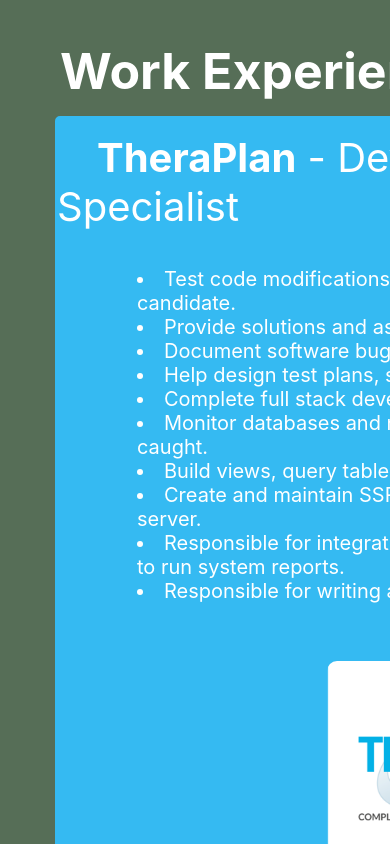
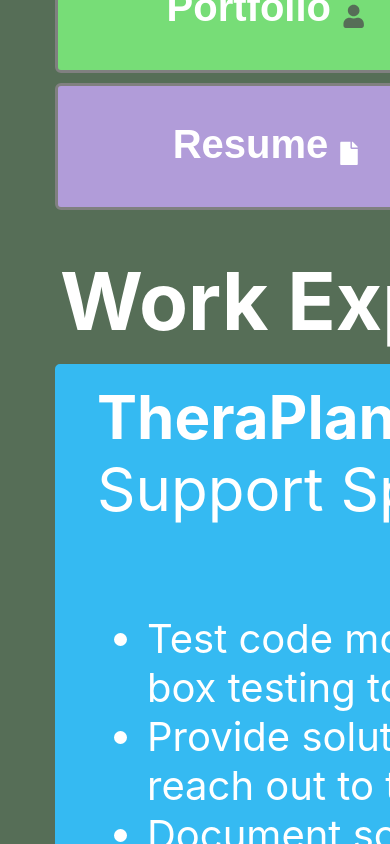
Before and after one commit to Steven7926/PortfolioSite, a React (Create React App) app in the folder portfoliosite/: page / in a window 390 px wide. Shown: the part 1640-2484 px from the top of the page. Built offline with nearby package versions, Linux system fonts and the light colour scheme.

Commit message:
mobile changes

```diff
--- a/portfoliosite/src/App.css
+++ b/portfoliosite/src/App.css
@@ -7,3 +7,7 @@
     color: white;
     width: fit-content;
 }
+
+html {
+    scroll-behavior: smooth;
+}
--- a/portfoliosite/src/components/WorkExperience.js
+++ b/portfoliosite/src/components/WorkExperience.js
@@ -11,22 +11,23 @@
             <div className="head" id = "workexperience">
                 <br />
                 <br />
-                <div style={{width: '80vh' }}>
-                    <span style={{ fontSize: '50px', marginLeft: '5px' }}><b>Work Experience </b></span>
+                <div style={{width: '100%' }}>
+                    <span className = "workexp" ><b>Work Experience </b></span>
                     <FontAwesomeIcon icon={faBriefcase} size='3x' style={{ marginLeft: '5px' }}/>
                 </div>
                 <div className = "theraplan">
                     <div style={{ overflow: 'hidden', marginTop: '15px'}}>
-                        <div style={{float: 'left'}}>
-                                <span style={{ fontSize: '40px', marginLeft: '40px' }}><b>TheraPlan</b> - Developer, Tester, and Support Specialist </span>
+                        <div className = "pushleft">
+                                <span className = "tphead" ><b>TheraPlan</b> - Developer, Tester, and Support Specialist </span>
                         </div>
                         <div style={{ float: 'left' }}>
-                            <span style={{ fontSize: '30px', marginLeft: '52vh'}}><b>June 2017 - Present</b></span>
+                            <span className = "lengththere" ><b>June 2017 - Present</b></span>
                         </div>
                     </div>
                     <div style={{ overflow: 'hidden' }}>
-                        <div style={{ fontSize: '20px', marginLeft: '80px', float: 'left' }}>
+                        <div className = "worktext">
                             <Fade left duration={2000} distance="40px">
+                                <ul>
                                     <li>Test code modifications using black box and glass box testing to prepare for a production candidate. </li>
                                     <li>Provide solutions and assistance to clients who reach out to the help desk.</li>
                                     <li>Document software bugs, enhancements, and end user requests using Azure Dev Ops.</li>
@@ -37,11 +38,12 @@
                                     <li>Create and maintain SSRS reports in Visual Studio using datasets and deploy them to the report server.</li>
                                     <li>Responsible for integrating SSRS reports into the web app so that no external web portal is needed to run system reports. </li>
                                     <li>Responsible for writing a C# program that cut the deployment time of reports in half.</li>
+                                </ul>
                                 <br/>
                             </Fade>
                         </div>
                         <div style={{ float: 'left', width: '20vh' }}>
-                            <img src={theraplan} style={{ width: '30vh', borderRadius: '10px', marginLeft: '32vh', marginTop: '4vh' }} alt="TheraPLan Logo" />
+                            <img src={theraplan} style={{ width: '30vh', borderRadius: '10px', marginLeft: '50px', marginTop: '4vh' }} alt="TheraPLan Logo" />
                         </div>
                     </div>
                 </div>
--- a/portfoliosite/src/css/Portfolio.css
+++ b/portfoliosite/src/css/Portfolio.css
@@ -214,6 +214,32 @@
     box-shadow: 10px 5px 5px black;
 }
 
+.tphead {
+    font-size: 40px;
+}
+
+.pushleft {
+    margin-left: 40px;
+}
+
+.workexp {
+    font-size: 50px;
+    margin-left: 5px;
+}
+
+.worktext {
+    font-size: 20px;
+    margin-left: 50px;
+    margin-right: 10px;
+    float: left;
+}
+
+.lengththere {
+    font-size: 30px;
+    margin-left: 52vh;
+}
+
+
 
 /* CSS for Mobile*/
 @media only screen and (max-width: 768px) {
@@ -250,13 +276,13 @@
     }
     .socialbut {
         width: 50vh;
-        height: 10vh;
+        height: 15vh;
         float: left;
         margin-bottom: 10px
     }
 
     .steven img {
-        width: 39%;
+        width: 46%;
         margin-left: 22%;
     }
 
@@ -264,4 +290,26 @@
         font-size: 40px;
     }
 
+    .tphead {
+        font-size: 60px;
+        text-align: left;
+    }
+
+    .workexp {
+        font-size: 80px;
+        margin-left: 5px;
+    }
+
+    .theraplan {
+
+    }
+
+    .worktext {
+        font-size: 40px;
+    }
+
+    .lengththere {
+        font-size: 40px;
+    }
+
 }
```
Also changed, not shown: portfoliosite/public/manifest.json. Lines whose indentation alone changed are shown as unchanged.
